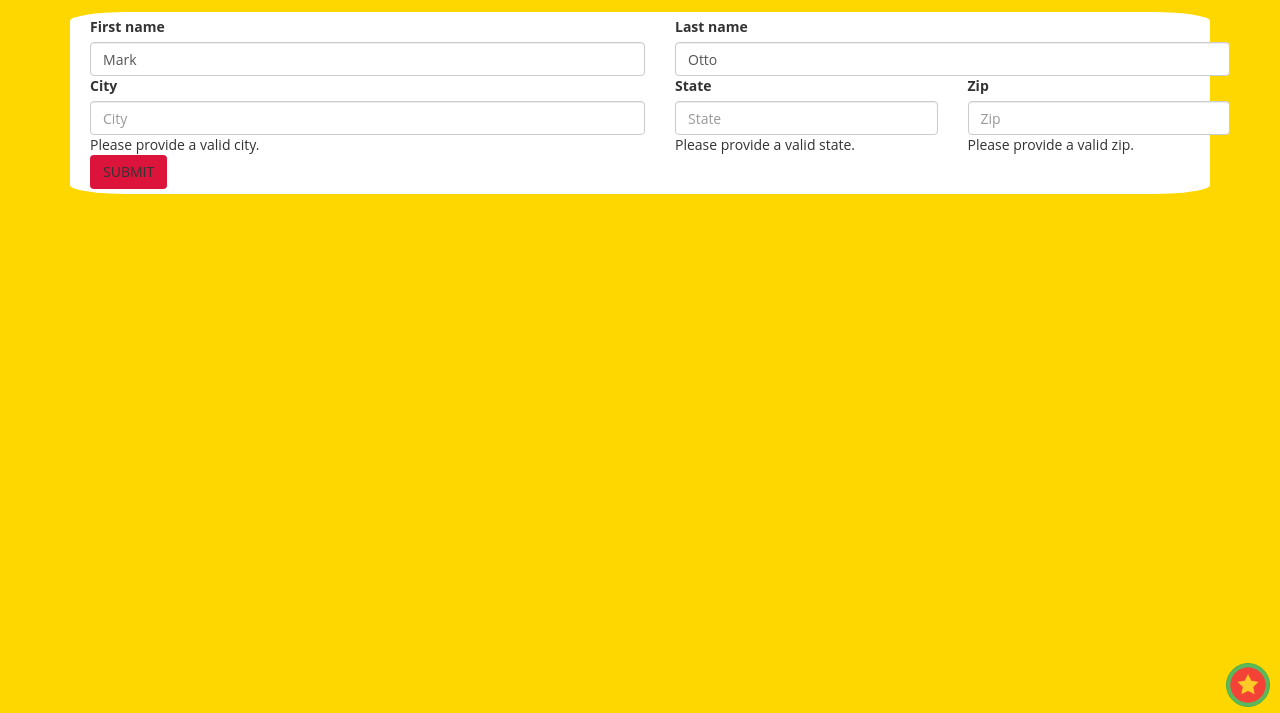
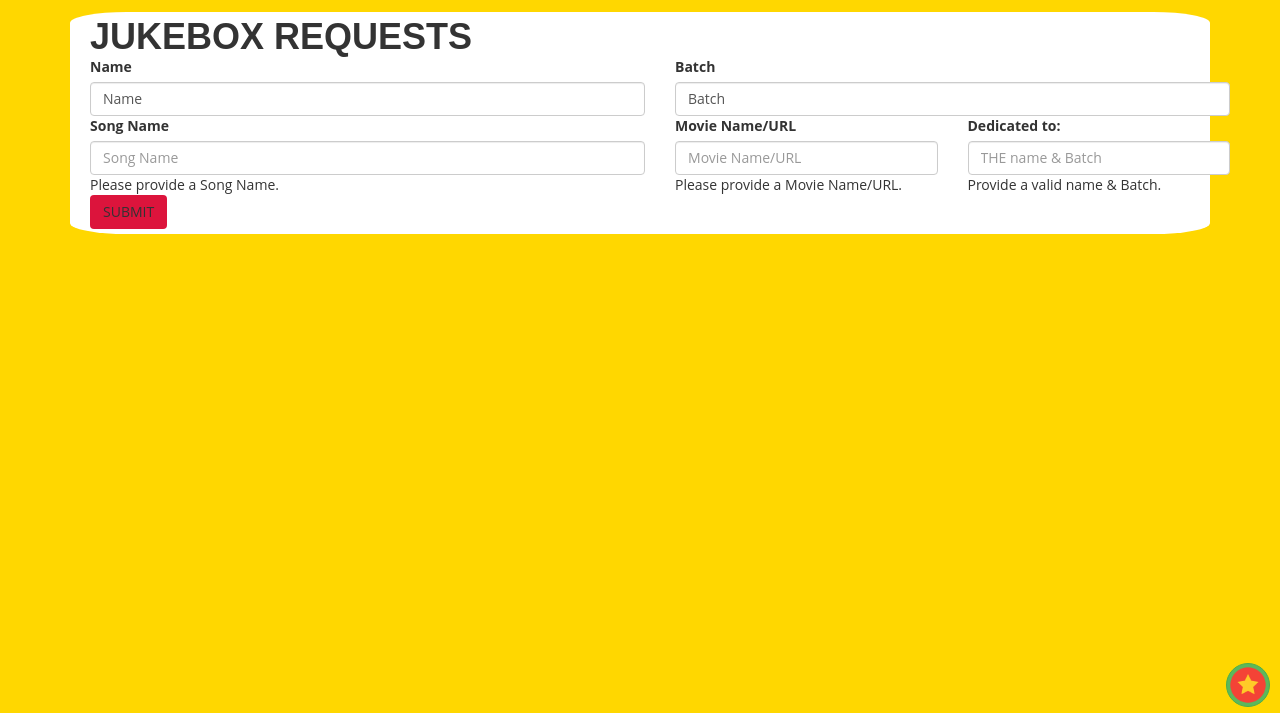
Before and after one commit to saikotam/GMC-Fest-Ferver, a plain HTML site: page jb.html in a window 1280 px wide. Shown: the part 87-800 px from the top of the page. Drawn offline with nearby package versions, Linux system fonts and the light colour scheme.

Commit message:
Jukebox Page upddated

```diff
--- a/jb.html
+++ b/jb.html
@@ -125,39 +125,41 @@
 <div class="container" id="main_content" style="margin: : 10px" >
  <!--JUKEBOX FORM begins here-->
 
-<div class="container-fluid" id="formdiv"style="background-color: white; border-radius: 5%; padding: 5px">
+<div class="container-fluid" id="formdiv" style="background-color: white; border-radius: 5%; padding: 5px">
+
 
  <form class="container" id="needs-validation" novalidate>
+ <h1>JUKEBOX REQUESTS</h1>
   <div class="row">
     <div class="col-md-6 mb-3">
-      <label for="validationCustom01">First name</label>
-      <input type="text" class="form-control" id="validationCustom01" placeholder="First name" value="Mark" required>
+      <label for="validationCustom01">Name</label>
+      <input type="text" class="form-control" id="validationCustom01" placeholder="First name" value="Name" >
     </div>
     <div class="col-md-6 mb-3">
-      <label for="validationCustom02">Last name</label>
-      <input type="text" class="form-control" id="validationCustom02" placeholder="Last name" value="Otto" required>
+      <label for="validationCustom02">Batch</label>
+      <input type="text" class="form-control" id="validationCustom02" placeholder="Last name" value="Batch">
     </div>
   </div>
   <div class="row">
     <div class="col-md-6 mb-3">
-      <label for="validationCustom03">City</label>
-      <input type="text" class="form-control" id="validationCustom03" placeholder="City" required>
+      <label for="validationCustom03">Song Name</label>
+      <input type="text" class="form-control" id="validationCustom03" placeholder="Song Name" required>
       <div class="invalid-feedback">
-        Please provide a valid city.
+        Please provide a Song Name.
       </div>
     </div>
     <div class="col-md-3 mb-3">
-      <label for="validationCustom04">State</label>
-      <input type="text" class="form-control" id="validationCustom04" placeholder="State" required>
+      <label for="validationCustom04">Movie Name/URL</label>
+      <input type="text" class="form-control" id="validationCustom04" placeholder="Movie Name/URL" required>
       <div class="invalid-feedback">
-        Please provide a valid state.
+        Please provide a Movie Name/URL.
       </div>
     </div>
     <div class="col-md-3 mb-3">
-      <label for="validationCustom05">Zip</label>
-      <input type="text" class="form-control" id="validationCustom05" placeholder="Zip" required>
+      <label for="validationCustom05">Dedicated to:</label>
+      <input type="text" class="form-control" id="validationCustom05" placeholder="THE name & Batch" >
       <div class="invalid-feedback">
-        Please provide a valid zip.
+        Provide a valid name &amp; Batch.
       </div>
     </div>
   </div>
```
